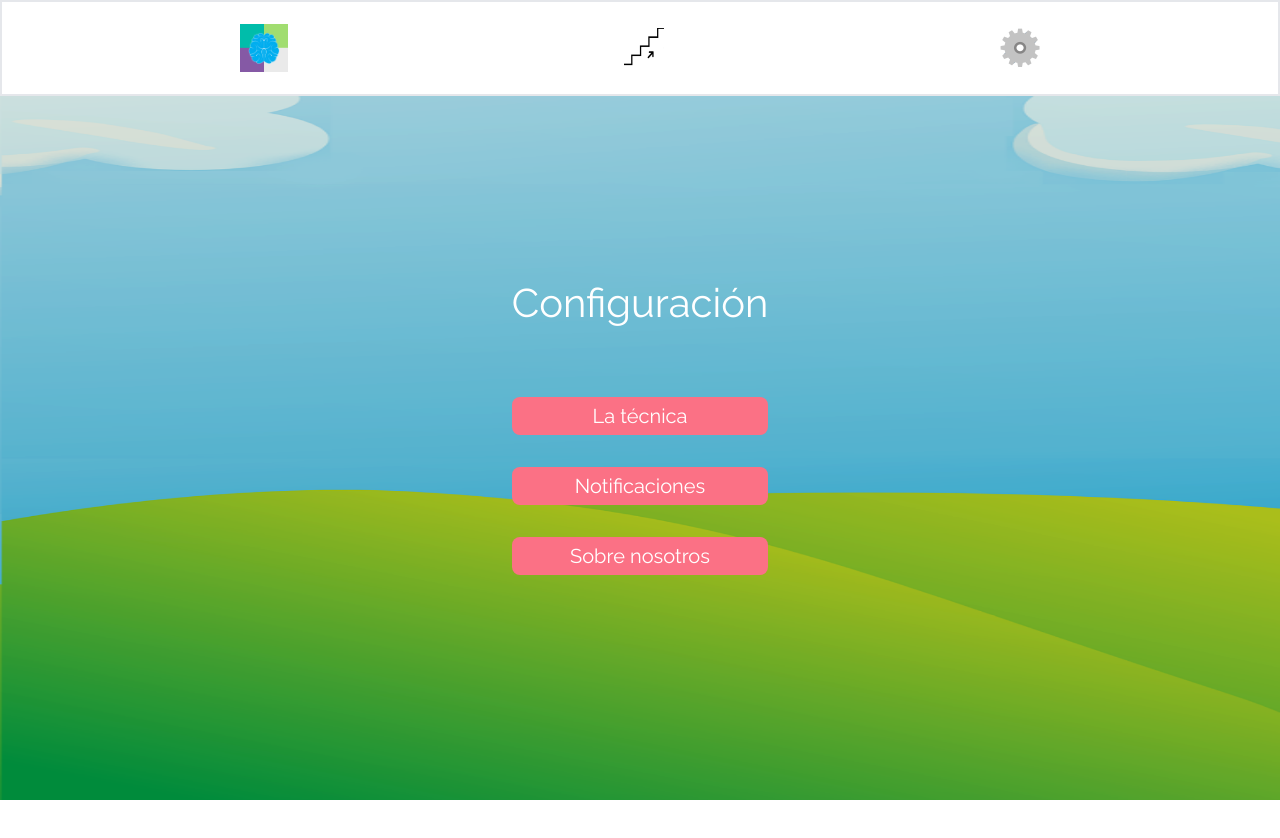
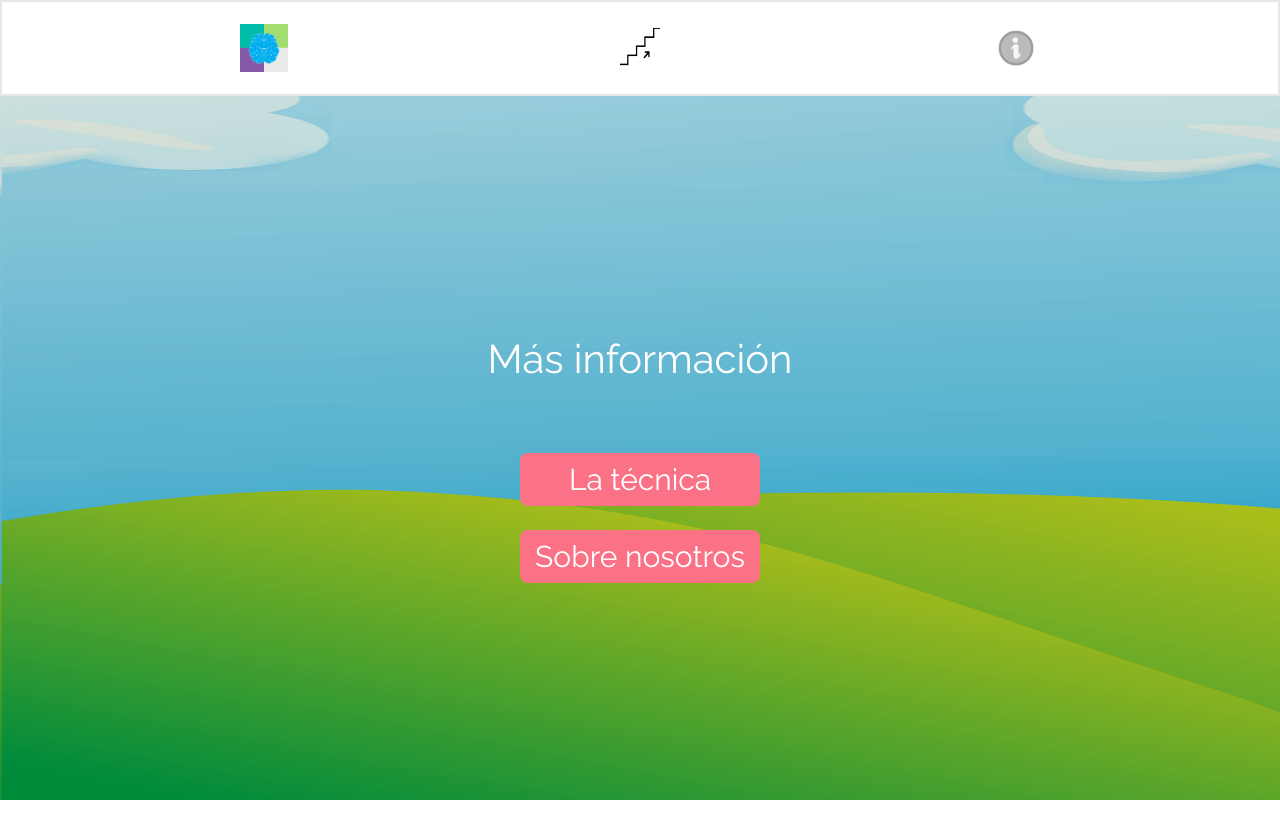
Before and after one commit to a-bacilio/mindfullfront_andrea, a React (Vite) app: page / in a window 1280 px wide. Both pictures are taken after a click on the element 1020 px from the left and 48 px from the top of the page. Shown: the top 838 px of the page. Built offline with nearby package versions, Linux system fonts and the light colour scheme; what reduxjs-toolkit-persist, tw-elements would draw is missing.

Commit message:
info lista

```diff
--- a/package.json
+++ b/package.json
@@ -4,7 +4,7 @@
   "version": "0.0.0",
   "type": "module",
   "scripts": {
-    "dev": "vite",
+    "dev": "vite --port 3306",
     "build": "vite build",
     "lint": "eslint . --ext js,jsx --report-unused-disable-directives --max-warnings 0",
     "preview": "vite preview"
--- a/src/components/layout/Layout.jsx
+++ b/src/components/layout/Layout.jsx
@@ -4,6 +4,7 @@ import bg_image from "../../assets/images/bg.png"
 import logo from "../../assets/icons/logo.png"
 import level from "../../assets/icons/level.png"
 import settings from "../../assets/icons/settings.png"
+import headshot from "../../assets/images/headshot.png"
 import jsCookie from "js-cookie";
 
 
@@ -13,7 +14,7 @@ function Layout({ children }) {
 
     const [modal, setmodal] = useState(false);
     const [levelHome, setlevelHome]=useState("");
-
+    const [card, setCard] = useState(0);
     useEffect(() => {
       setlevelHome(jsCookie.get("MFM_LEVEL"))
     }, [])
@@ -28,7 +29,8 @@ const obtenernivel=()=>{
 }
 
     return (
-        <div className='h-full w-full bg-black-100 bg-black min-h-svh relative'>
+
+       <div className='h-full w-full bg-black-100 bg-black min-h-svh relative'>
 
             <div className='w-full h-full fixed top-0 left-0 '>
                 <img className='w-full fixed top-0 left-0 h-full' src={bg_image} />
@@ -40,18 +42,37 @@ const obtenernivel=()=>{
                 <div className='w-full max-w-3xl py-2 flex flex-col items-center justify-center  rounded-xl text-center'>
                     <div className='text-white'>
 
-                        <h1 className='text-[40px] text-bold font-raleway mb-16'>
-                            Configuración
+                        <h1 className='text-[40px] text-bold font-raleway mb-8'>
+                            Más información
                         </h1>
-                        <div className='text-[20px] font-raleway mt-8 bg-rose-400 px-2 py-1 rounded-lg mt-4'>
-                            La técnica
-                        </div>
-                        <div className='text-[20px] font-raleway mt-8 bg-rose-400 px-2 py-1 rounded-lg mt-4'>
-                            Notificaciones
-                        </div>
-                        <div className='text-[20px] font-raleway mt-8 bg-rose-400 px-2 py-1 rounded-lg mt-4 mb-16' >
-                            Sobre nosotros
-                        </div>
+                        {card !== 2 && (<div><button className='text-[30px] font-raleway mt-8 bg-rose-400 px-2 py-1 rounded-lg w-60 mb-2' onClick={() => setCard(1)}>La técnica</button>
+
+                        </div>)}
+                        {card == 1 &&<div className="w-full max-w-80 mt-12 text-center h-80 p-10 overflow-y-auto bg-rose-400 rounded-lg text-white text-lg">
+                            <h1 className="font-raleway mt-0">
+                                <div>El mindfulness es una tradición que surge del campo budista, posteriormente adaptado en occidente por Jon Kabat-Zinn en 1979 para el tratamiento de dolor crónico y otros desordenes relacionados al estrés.</div>
+                                <div className='mt-6'>Existen dos componentes de mindfulness: (a) la regulación de la atención para mantenerla en la experiencia inmediata y (b) el acercamiento a las experiencias con curiosidad, apertura y aceptación sin evaluacion.</div>
+                                <div className='mt-6'>El mindfulness tiene evidencia de capacidad superior de producir mejoras en la salud que educación en salud, terapia de relajación y psicoterapia de apoyo. Mientras que es comparable a los efectos de terapia cognitivo conductual.</div>
+                                <div className='mt-6'>Los mecanismos por los cuales el mindfulness impacta a la salud mental aún se encuentran en estudio. Sin embargo, se han observado cambios en el procesamiento cerebral.</div>
+                                <div className='mt-6'>Estudios de resonancia magnética funcional demuestran cambios en la corteza prefrontal, la corteza cingulada, la ínsula y el hipocampo. Además, se mostraron cambios en la amígdala asociada con la regulación de emociones.</div></h1></div>}
+                            {card !== 1 && (<div><button className='text-[30px] font-raleway mt-4 bg-rose-400 px-2 py-1 rounded-lg w-60' onClick={() => setCard(2)}>Sobre nosotros</button>
+
+                            </div>)}
+                            {card == 2 &&<div className="w-full max-w-80 mt-12 h-96 p-10 overflow-y-auto bg-rose-400 rounded-lg text-white text-lg text-left">
+                                <img className='h-36 w-36' src={headshot} />
+                                <h1 className="font-raleway mb-8">
+                                    <div className='mt-8 text-[30px]'>Andrea Montero </div>
+                                    <div className='mt-8 text-[22px]'>Médico investigadora egresada de la maestría de informática biomédica.</div>
+                                    <div className='mt-6'>Experiencia en atención clínica, investigación e interpretación médica.</div>
+                                    <div className='mt-6'>Mis intereses incluyen la cardiología pediátrica y la salud mental.</div>
+                                    <div className='mt-6'>Iniciando el camino del desarrollo web.</div>
+                                    <div className='mt-12 text-[30px]'>Anthony Bacilio</div>
+                                    <div className='mt-8 text-[22px]'>Desarrollador Web con 3 años de experiencia.</div>
+                                    <div className='mt-6'>Maestro en Informática Biomédica.</div>
+                                    <div className='mt-6'>Ingeniero Mecatrónico.</div>
+                                    <div className='mt-6'>Experiencia en desarrollo de sistemas de salud, ensayos clinicos, portales, formularios, sistemas de resumen y análisis, ETL's.</div>
+                                    </h1></div>}
+
 
                     </div>
                 </div>
@@ -74,7 +95,7 @@ const obtenernivel=()=>{
                     </div>
                     <div>
                         <div className='cursor-pointer' onClick={() => setmodal(!modal)}>
-                            <img className='h-10 w-10' src={settings} />
+                            <img className='h-12 w-12' src={settings} />
                         </div>
                     </div>
                 </div>
--- a/src/pages/Level.jsx
+++ b/src/pages/Level.jsx
@@ -148,14 +148,14 @@ function Level() {
             text: "Lorem ipsum, text 2",
             link_video: "https://player.vimeo.com/video/129920646?h=398078a945",
             level_img: img11,
-            image_width:"w-28",
+            image_width:"w-60",
         },
         {
             title: "Nivel 12",
             text: "Lorem ipsum, text 2",
             link_video: "https://player.vimeo.com/video/144952248?h=f60c4e1a56&autoplay=1",
             level_img: img12,
-            image_width:"w-48",
+            image_width:"w-72",
         },
 
         {
@@ -314,7 +314,7 @@ function Level() {
                         px-8 py-2 rounded mb-12 border border-black' disabled
                             ><CountdownTimer
                          initialTime={(dataLevel&& dataLevel.data && dataLevel.data.time_passed) ?
-                          (60*60*24-Number(dataLevel&& dataLevel.data && dataLevel.data.time_passed)):0} currentLevel={currentLevel} setCard={setCard}/>
+                          (60-Number(dataLevel&& dataLevel.data && dataLevel.data.time_passed)):0} currentLevel={currentLevel} setCard={setCard}/>
                           </button><div>{JSON.stringify(dataLevel)}</div></div></div>}
 
                         {(card == 1 && info) &&
```
Also changed, not shown: src/assets/icons/settings.png, src/assets/images/headshot.png (added).
